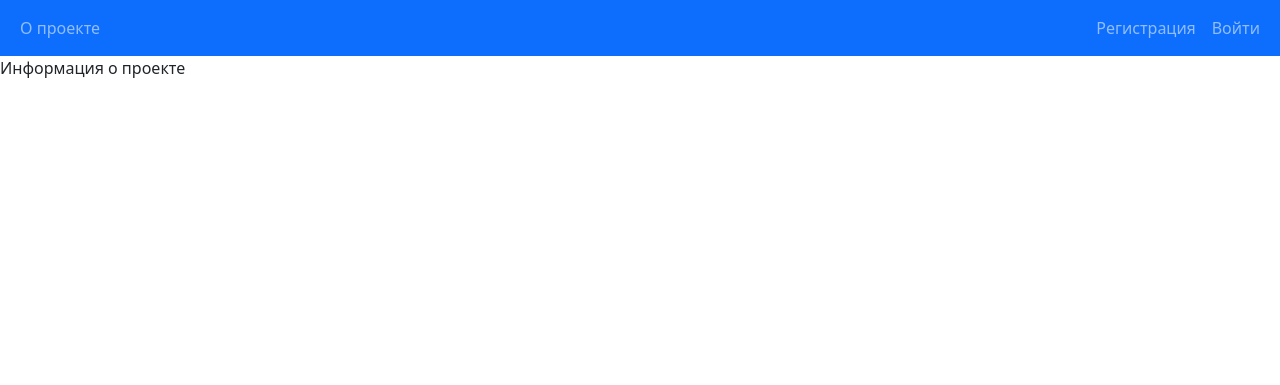
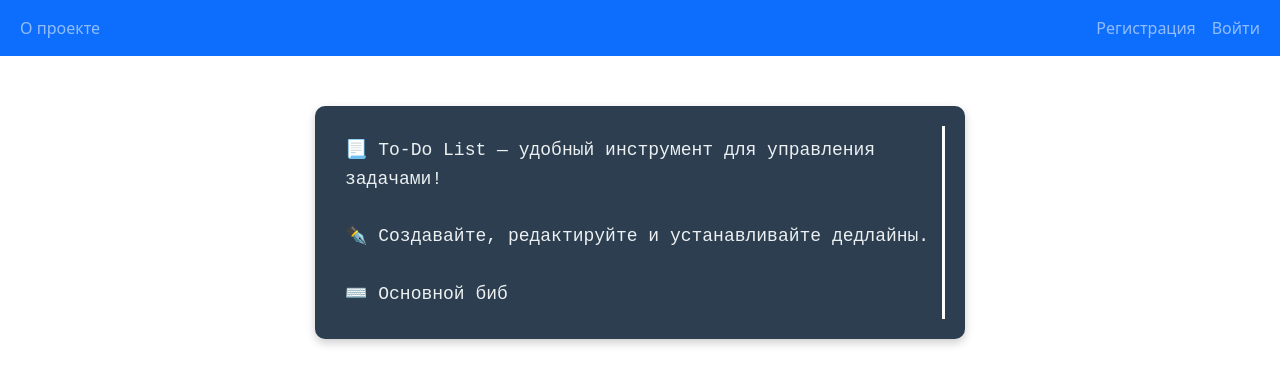
Before and after one commit to Salimzyanov-Lenar/To-Do-List-Django, a Django app: page /tasks/about/ in a window 1280 px wide. Shown: the top 385 px of the page. Run offline with Django 5.2, Linux system fonts and the light colour scheme; some libraries are stand-ins or nearby versions.

Commit message:
updated about.html page updated user_profile.hmtl

```diff
--- a/tasks/templates/tasks/about.html
+++ b/tasks/templates/tasks/about.html
@@ -6,5 +6,84 @@
 
 
 {% block content %}
-Информация о проекте
+<div id="typewriter-container">
+    <div id="typewriter" class="typewriter"></div>
+</div>
+
+<script>
+function typeEffect(element, text, speed = 50) {
+    let i = 0;
+    element.innerHTML = '';
+    element.style.borderRight = '3px solid white';
+
+    function typeWriter() {
+        if (i < text.length) {
+            element.innerHTML += text.charAt(i);
+            i++;
+            setTimeout(typeWriter, speed);
+        } else {
+            element.style.borderRight = 'none';
+            addGithubLink();
+        }
+    }
+    typeWriter();
+}
+
+// Добавляем ссылку на GitHub после завершения печати
+function addGithubLink() {
+    const container = document.getElementById('typewriter');
+    const link = document.createElement('a');
+    link.href = "https://github.com/Salimzyanov-Lenar/To-Do-List-Django";
+    link.textContent = "\n👨‍💻 Исходный код доступен на GitHub";
+    link.style.display = "block";
+    link.style.marginTop = "15px";
+    link.style.color = "#3498db";
+    link.style.textDecoration = "none";
+    link.style.fontWeight = "bold";
+    link.style.fontSize = "16px";
+    link.target = "_blank";
+    container.appendChild(link);
+}
+
+// Запуск анимации при загрузке страницы
+document.addEventListener('DOMContentLoaded', () => {
+    const text = "📃 To-Do List — удобный инструмент для управления задачами!\n\n✒️ Создавайте, редактируйте и устанавливайте дедлайны. \n\n⌨️ Основной библиотекой для серверной части выбран Django, в качестве базы данных PostgreSQL.\n\n⚙️ Деплой проекта был сделан с помощью Docker, docker-compose и nginx. Стили созданы с помощью Bootstrap.\n\n";
+    typeEffect(document.getElementById('typewriter'), text);
+});
+</script>
+
+<style>
+/* Анимация мигающего курсора */
+@keyframes blink {
+    50% {
+        border-color: transparent;
+    }
+}
+
+/* Контейнер для блока */
+#typewriter-container {
+    background-color: #2C3E50; /* Темно-синий фон */
+    color: #ECF0F1; /* Светлый текст */
+    padding: 20px;
+    border-radius: 10px;
+    box-shadow: 0 4px 10px rgba(0, 0, 0, 0.2);
+    max-width: 650px;
+    margin: 50px auto;
+    text-align: center;
+}
+
+/* Стили для печатающегося текста */
+.typewriter {
+    font-family: 'Courier New', monospace;
+    font-size: 18px;
+    white-space: pre-wrap;
+    line-height: 1.6;
+    animation: blink 0.7s steps(1) infinite;
+    text-align: left;
+    min-height: 3em;
+    padding: 10px;
+}
+</style>
+
+
 {% endblock %}
```
Also changed, not shown: users/templates/users/user_profile.html (+21 -9 lines).
